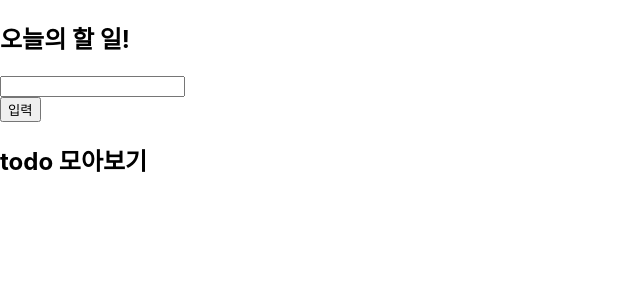
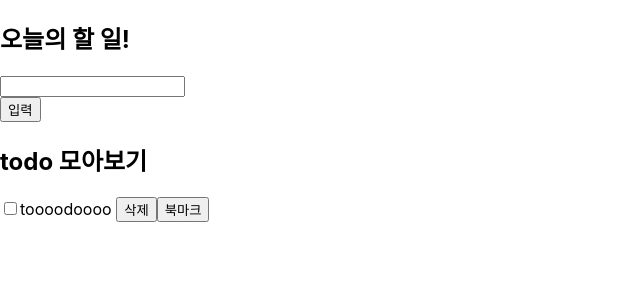
Before and after one commit to seoseol/glowing-carnival, a React (Create React App) app: page / in a window 1280 px wide. Shown: the top 300 px of the page, without its empty margins (0-640 px from the left). Built offline with nearby package versions, Linux system fonts and the light colour scheme.

Commit message:
write todo

```diff
--- a/src/AddTodo.js
+++ b/src/AddTodo.js
@@ -8,7 +8,7 @@ const AddTodo = ({ onCreateData }) => {
   };
 
   const buttonClicked = () => {
-    onCreateData(todo);
+    onCreateData(false, todo);
     alert("저장 성공!");
     setTodo("");
   };
--- a/src/App.js
+++ b/src/App.js
@@ -6,8 +6,10 @@ import TodoList from "./TodoList";
 function App() {
   const [data, setData] = useState([]);
   const dataId = useRef(0);
-  const onCreateData = (todoName) => {
+  const onCreateData = (checked, todoName) => {
     const newItem = {
+      checked,
+      // f = 완료X t= 완료
       todoName,
       id: dataId.current,
     };
--- a/src/TodoItem.js
+++ b/src/TodoItem.js
@@ -1,12 +1,11 @@
 import TodoList from "./TodoList";
 
-const TodoItem = ({ id, data }) => {
-  console.log("TodoItem", { data });
+const TodoItem = ({ dataList }) => {
+  console.log("TodoItem", { dataList });
   return (
     <div>
-      <span>
-        {id} {data}
-      </span>
+      <input type="checkbox"></input>
+      <span>toooodoooo </span>
       <button>삭제</button>
       <button>북마크</button>
     </div>
--- a/src/TodoList.js
+++ b/src/TodoList.js
@@ -3,18 +3,23 @@ import TodoItem from "./TodoItem";
 
 const TodoList = ({ data }) => {
   console.log("TodoList", data);
+
+  const testData = data.map((it) => {
+    return it;
+  });
+  console.log("testMap", testData);
+
   return (
     <div>
       <h2>todo 모아보기 </h2>
-      <span></span>
+
       <div>
-        {data.map((it) => (
-          //배열 내에 고유한 키값이 없을 때는 it, idx로 사용할 수 있음
-          //하지만 배열의 순서가 변경되었을 때 문제가 생길 수 있음
-          <TodoItem key={it.id} {...data} />
-        ))}
-        {/* <TodoItem data={data} /> */}
+        {data.map((it) => {
+          <TodoItem {...it} />;
+        })}
       </div>
+
+      <TodoItem testData={testData} />
     </div>
   );
 };
```
